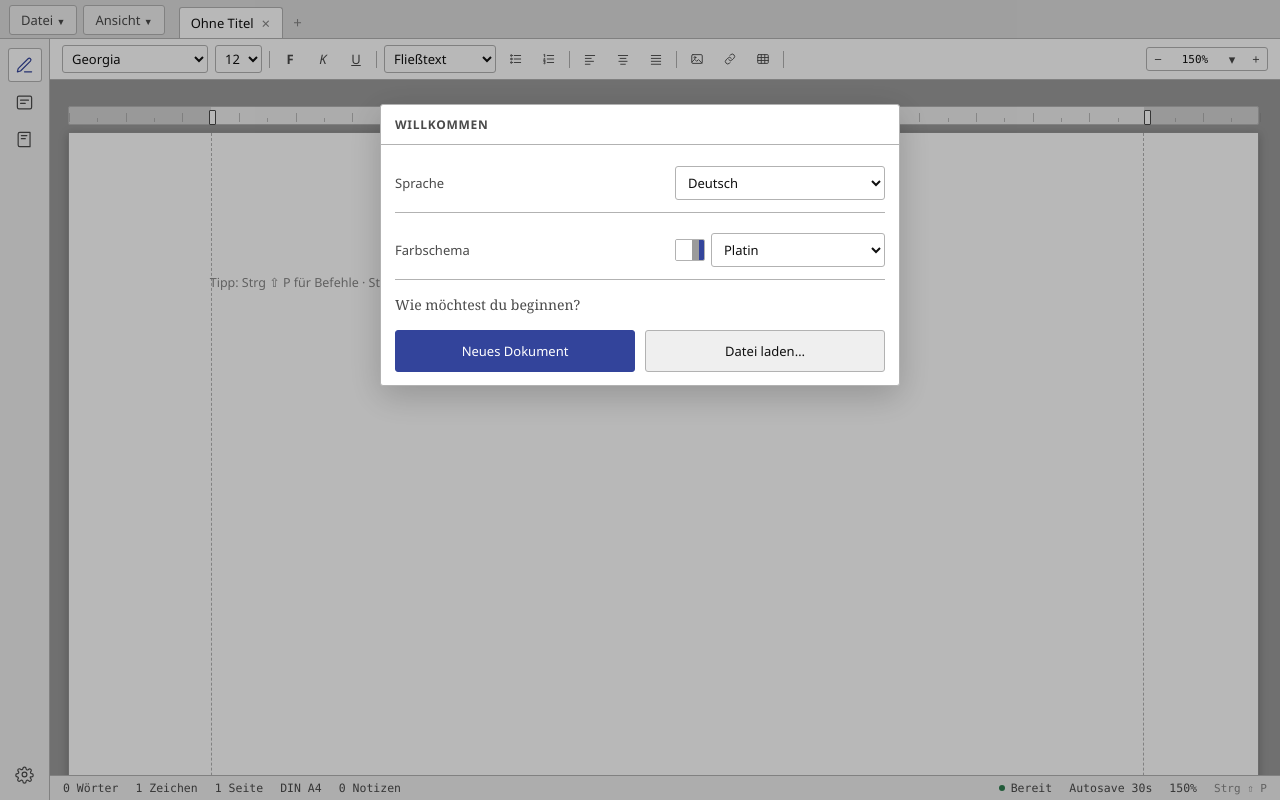
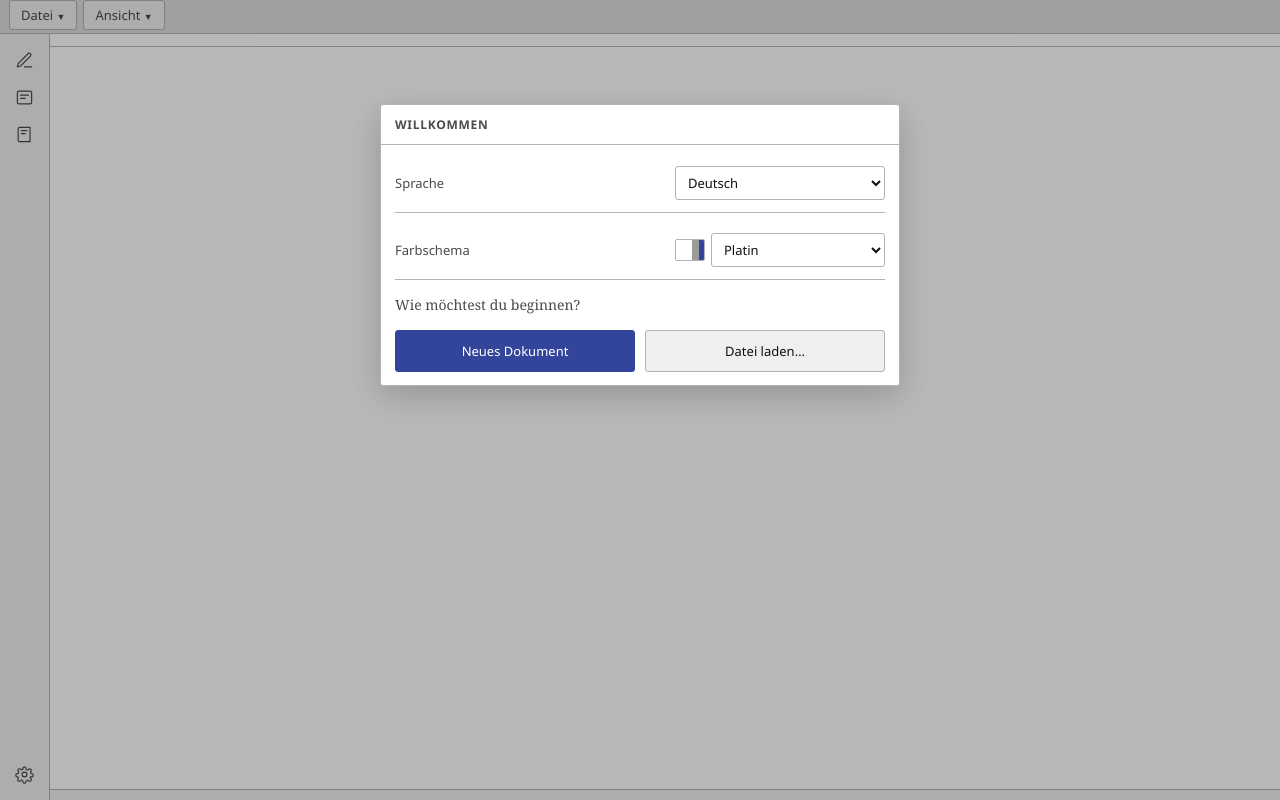
Before and after one commit to jkra237/purequillwriter, a plain HTML site: page index.html in a window 1280 px wide. Drawn offline with Linux system fonts and the light colour scheme.

Commit message:
Reorder color schemes and fix confusing empty-state startup screen
- Platin is now first in the scheme list, Lagune second.
- The startup dialog no longer renders behind a fake "Ohne Titel" tab
  and toolbar the user couldn't interact with; the app shell stays
  blank until a real document exists.
- The welcome dialog is no longer dismissible by clicking outside or
  pressing Escape, so users can't get stranded on a blank screen —
  they must pick New Document or Load File.

Co-Authored-By: Claude Sonnet 5 <noreply@anthropic.com>

```diff
--- a/index.html
+++ b/index.html
@@ -675,7 +675,7 @@ function applyStaticLabels(){
 function isTrulyEmpty(){return S.docs.every(d=>!stripHtmlSafe(d.html))}
 const stripHtmlSafe=h=>{const e=document.createElement("div");e.innerHTML=h||"";return (e.innerText||"").trim()};
 function startNew(){
-  closeOvl();
+  lockedOvl=false;closeOvl();
   if(S.docs.length===1&&!stripHtmlSafe(S.docs[0].html)){
     formatDialog("new",val=>{S.docs[0].fmt=val;save();render()});
   }else newDocument();
@@ -700,7 +700,7 @@ function startupDialog(){
       <button class="btn pri" id="stNew" style="flex:1;padding:11px">${tr("Neues Dokument")}</button>
       <button class="btn" id="stOpen" style="flex:1;padding:11px">${tr("Datei laden")}&hellip;</button>
     </div>
-    </div></div>`);
+    </div></div>`,true);
   const paintSwatch=k=>{
     const t=THEMES.find(x=>x.k===k)||THEMES[0];
     $("#stSwatch").innerHTML=`<span style="flex:2;background:${t.c[0]}"></span>
@@ -712,7 +712,7 @@ function startupDialog(){
   $("#stTheme").onchange=()=>{
     S.settings.theme=$("#stTheme").value;save();applyTheme();paintSwatch(S.settings.theme)};
   $("#stNew").onclick=startNew;
-  $("#stOpen").onclick=()=>{closeOvl();importJson()};
+  $("#stOpen").onclick=importJson;
 }
 
 function load(){try{const r=localStorage.getItem(KEY);if(r)return JSON.parse(r)}catch(e){}
@@ -1188,9 +1188,10 @@ function resetTimer(){clearInterval(timer);
   if(S.settings.autosave)timer=setInterval(()=>{if(dirty)commit()},S.settings.interval*1000)}
 
 /* ================= Overlays ================= */
-function closeOvl(){$("#ovl").innerHTML="";const ed=$("#editor");ed&&ed.focus()}
-function overlay(html){$("#ovl").innerHTML=`<div class="veil">${html}</div>`;
-  $("#ovl").querySelector(".veil").onclick=e=>{if(e.target.classList.contains("veil"))closeOvl()}}
+let lockedOvl=false;
+function closeOvl(){if(lockedOvl)return;$("#ovl").innerHTML="";const ed=$("#editor");ed&&ed.focus()}
+function overlay(html,lock){lockedOvl=!!lock;$("#ovl").innerHTML=`<div class="veil">${html}</div>`;
+  if(!lock)$("#ovl").querySelector(".veil").onclick=e=>{if(e.target.classList.contains("veil"))closeOvl()}}
 
 /* ---- Export ---- */
 function exportTxt(){flush();const d=doc();download(d.title+".txt",stripHtml(d.html))}
@@ -1359,7 +1360,7 @@ function exportDoc(){
 function importJson(){
   const i=document.createElement("input");i.type="file";i.accept=".json";
   i.onchange=()=>{const f=i.files[0];if(!f)return;const r=new FileReader();
-    r.onload=()=>{try{S=JSON.parse(r.result);save();applyTheme();applyStaticLabels();render();toast(tr("Geladen"))}catch(e){toast(tr("Datei nicht lesbar"))}};
+    r.onload=()=>{try{S=JSON.parse(r.result);lockedOvl=false;closeOvl();save();applyTheme();applyStaticLabels();render();toast(tr("Geladen"))}catch(e){toast(tr("Datei nicht lesbar"))}};
     r.readAsText(f)};i.click();
 }
 function closeMenu(){document.querySelectorAll(".menu").forEach(m=>m.remove());
@@ -2664,6 +2665,6 @@ function render(){
   else drawGloss();
   drawStatus();
 }
-applyTheme();applyStaticLabels();render();resetTimer();
-if(isTrulyEmpty())startupDialog();
+applyTheme();applyStaticLabels();resetTimer();
+if(isTrulyEmpty())startupDialog();else render();
 </script>
```
